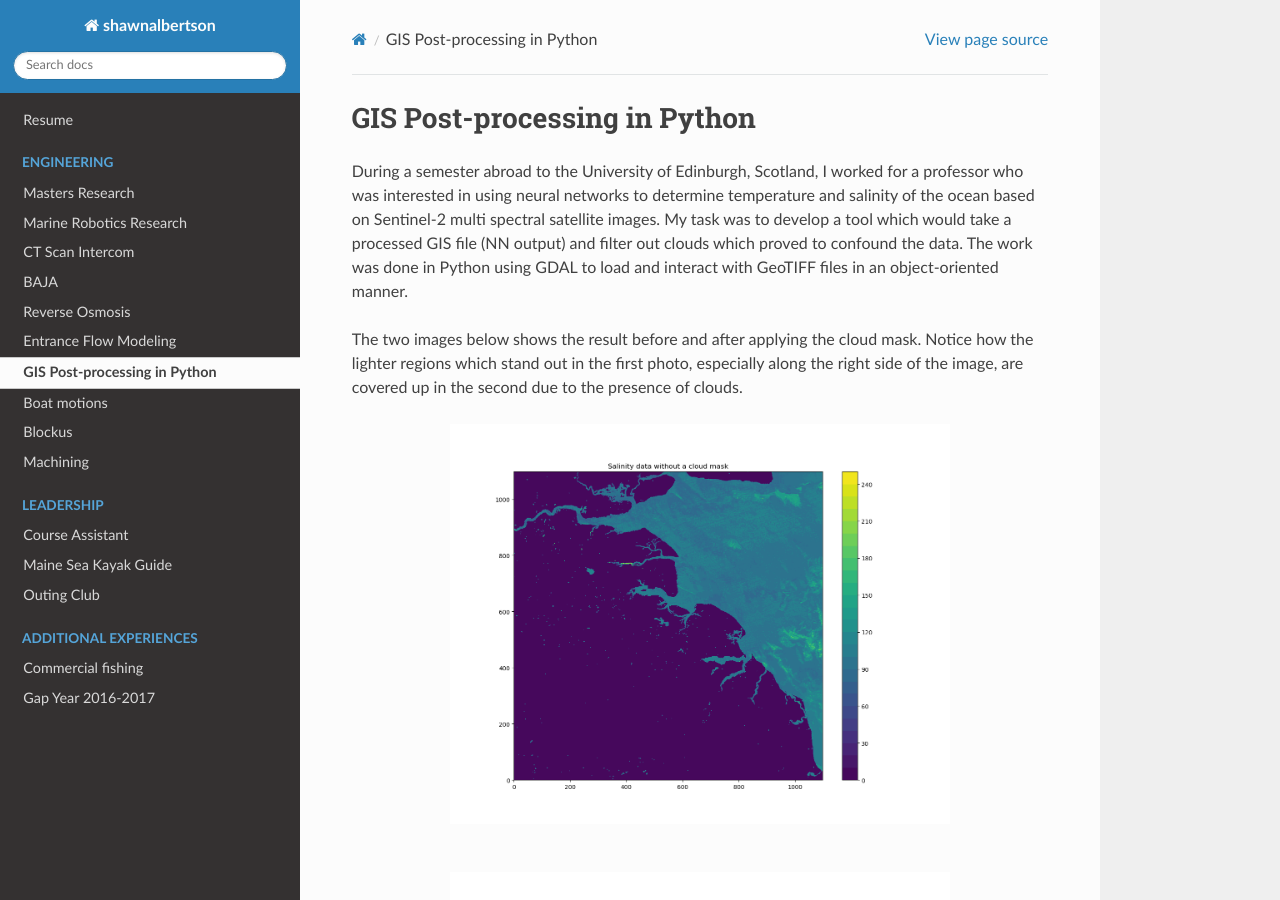
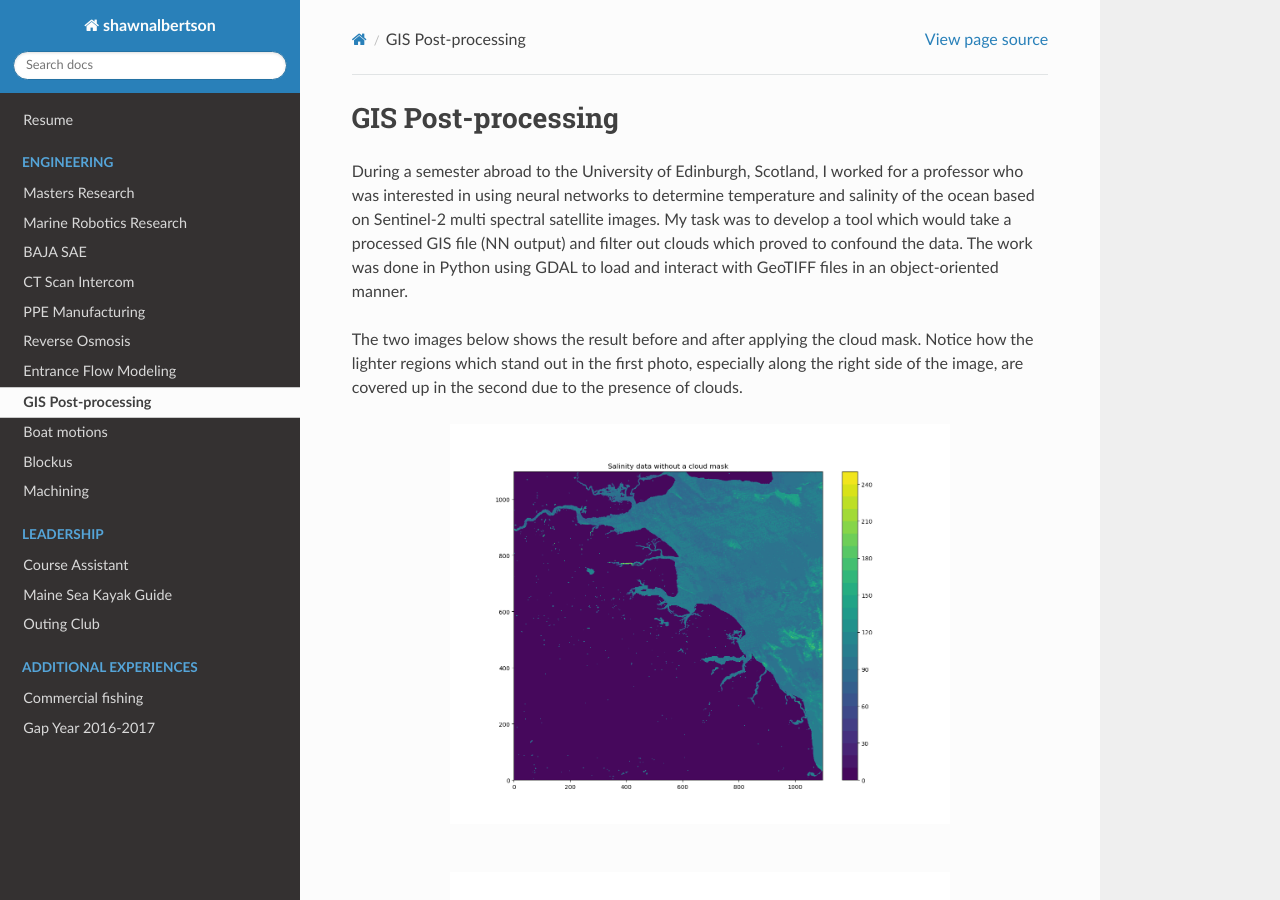
Before and after one commit to shawnalbertson/shawnalbertson, a Sphinx documentation site: the page built from docs/source/portfolio/gis.rst, in a window 1280 px wide and 900 px high. Built offline with Sphinx 7.4.7 and the Read the Docs theme 2.0.0, drawn with Linux system fonts in a browser that asks for light colours; pages that are not in the unit, such as notebooks, are missing from menus.

Commit message:
update 9 2 22

```diff
--- a/docs/source/index.rst
+++ b/docs/source/index.rst
@@ -11,7 +11,7 @@
 .. image:: ../images/headshot.png
    :width: 300
 
-I am currently working toward a Masters in Ocean Engineering at University of Rhode Island. My research is to develop a phase-resolved real time water wave forecasting tool to use for advanced control of floating systems. I am personally involved with developing the software, electrical, and mechanical tools which uses deterministic wave forecasts to intelligently drive an moving ballast system to stabilize the float. I will complete my work at URI in early 2022 and am seeking employment after I am done.
+I am currently working towards a Masters in Ocean Engineering at University of Rhode Island. My research is to develop a phase-resolved real time water wave forecasting tool to use for advanced control of floating systems. I am personally involved with developing the software, electrical, and mechanical tools which uses deterministic wave forecasts to intelligently drive an moving ballast system to stabilize the float. I will complete my work at URI in January 2022 and am seeking employment starting at that time.
 
 .. toctree::
    :maxdepth: 1
@@ -26,8 +26,9 @@
 
    /portfolio/mastersResearch
    /portfolio/ocap
+   /portfolio/baja
    /portfolio/scope
-   /portfolio/baja
+   /portfolio/puppe
    /portfolio/reverseOsmosis
    /portfolio/entranceFlow
    /portfolio/gis
--- a/docs/source/portfolio/baja.rst
+++ b/docs/source/portfolio/baja.rst
@@ -1,5 +1,5 @@
-BAJA
-====
+BAJA SAE
+=========
 
 Olin BAJA SAE - Team Leadership
 
--- a/docs/source/portfolio/gis.rst
+++ b/docs/source/portfolio/gis.rst
@@ -1,4 +1,4 @@
-GIS Post-processing in Python
+GIS Post-processing
 ==============================
 
 During a semester abroad to the University of Edinburgh, Scotland, I worked for a professor who was interested in using neural networks to determine temperature and salinity of the ocean based on Sentinel-2 multi spectral satellite images. My task was to develop a tool which would take a processed GIS file (NN output) and filter out clouds which proved to confound the data. The work was done in Python using GDAL to load and interact with GeoTIFF files in an object-oriented manner.
```
Also changed, not shown: docs/source/portfolio/mastersResearch.rst (+11 -3 lines), docs/source/portfolio/puppe.rst (added, +36 -0 lines), docs/source/images/puppe/karla.JPG (added), docs/source/images/puppe/laser.JPG (added), docs/source/images/puppe/nigel.JPG (added), docs/source/images/puppe/product.JPG (added), 3 other files.
